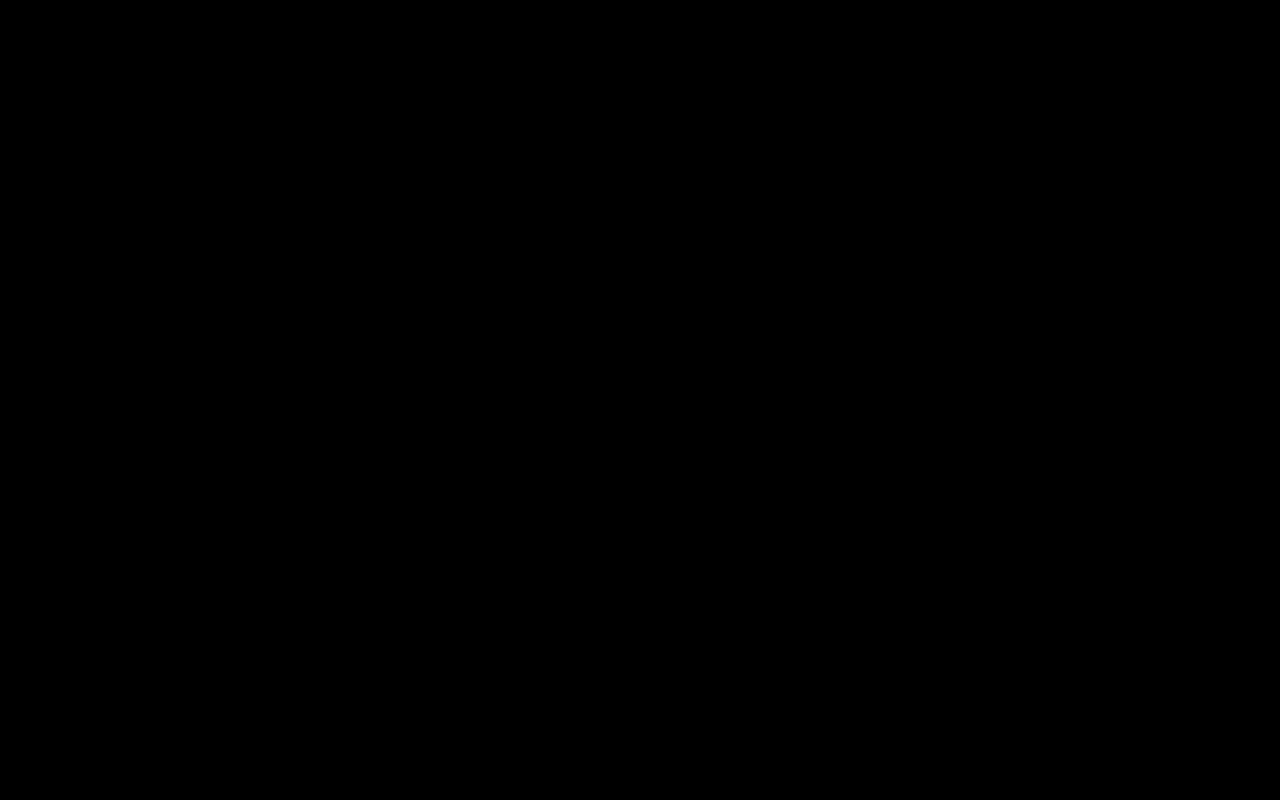
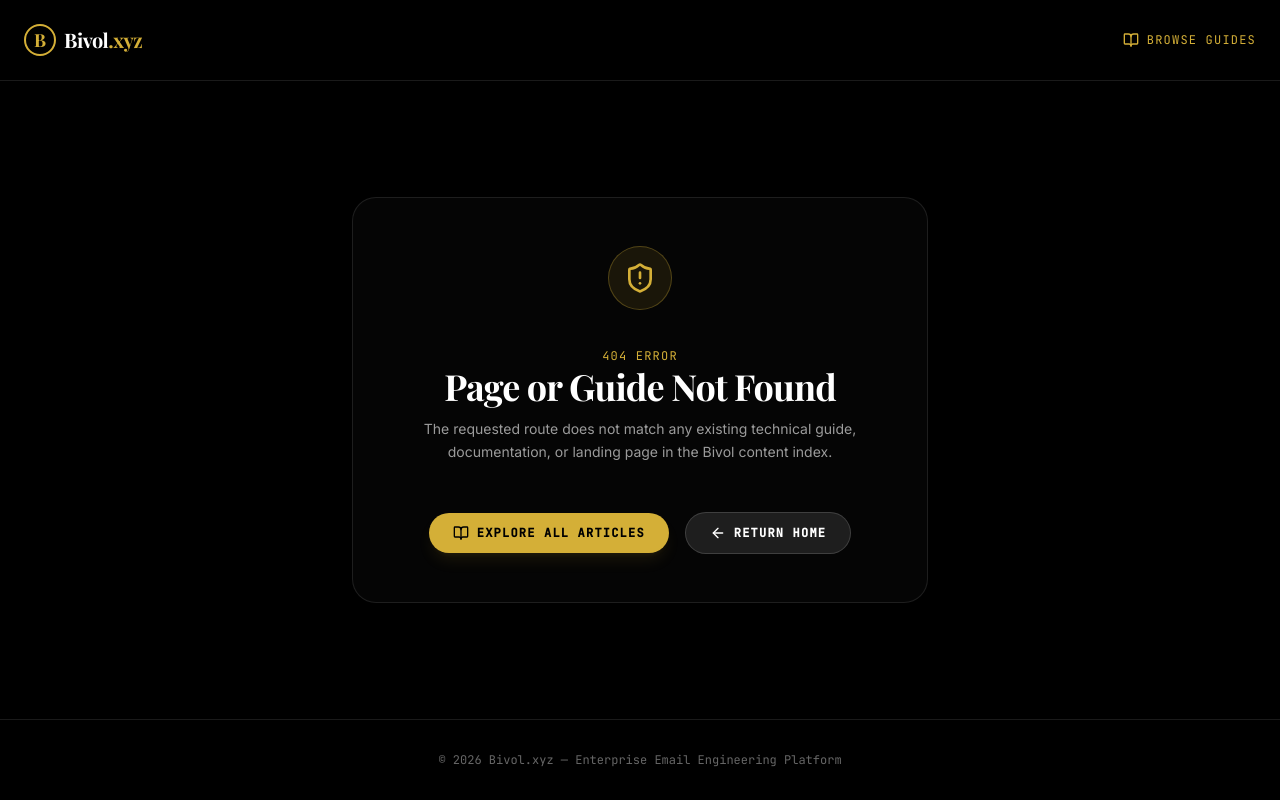
Before and after one commit to winnerinfowinner-lab/bivol, a React (Vite) app: page /1/1 in a window 1280 px wide. Before the commit this address had no page. Built offline with nearby package versions, Linux system fonts and the light colour scheme; a web font is replaced by a local one.

Commit message:
Add files via upload

```diff
--- a/public/content-manifest.json
+++ b/public/content-manifest.json
@@ -1,5 +1,5 @@
 {
-  "generatedAt": "2026-08-02T08:29:49.089Z",
+  "generatedAt": "2026-08-04T05:00:12.828Z",
   "totalArticles": 12,
   "articles": [
     {
--- a/src/App.tsx
+++ b/src/App.tsx
@@ -15,6 +15,7 @@ import CatchAllEmailGuide from './components/CatchAllEmailGuide';
 import BivolVsAutomatedTools from './components/BivolVsAutomatedTools';
 import ArticlePage from './components/ArticlePage';
 import ArticlesIndex from './components/ArticlesIndex';
+import NotFoundPage from './components/NotFoundPage';
 import {
   ShieldCheck,
   Users,
@@ -574,6 +575,7 @@ export default function App() {
           />
           <Route path="/articles" element={<ArticlesIndex />} />
           <Route path="/:lang/:category/:slug" element={<ArticlePage />} />
+          <Route path="/:lang/:category" element={<NotFoundPage />} />
           <Route path="/blog/:slug" element={<ArticlePage />} />
           <Route path="/faq" element={<FAQ />} />
           <Route path="/email-verification-guide" element={<EmailVerificationGuide />} />
@@ -582,6 +584,7 @@ export default function App() {
           <Route path="/privacy" element={<Privacy />} />
           <Route path="/terms" element={<Terms />} />
           <Route path="/disclaimer" element={<Disclaimer />} />
+          <Route path="*" element={<NotFoundPage />} />
         </Routes>
       </div>
     </Router>
--- /dev/null
+++ b/src/components/NotFoundPage.tsx
@@ -0,0 +1,73 @@
+import React from 'react';
+import { Link } from 'react-router-dom';
+import { ArrowLeft, BookOpen, Search, ShieldAlert } from 'lucide-react';
+
+export const NotFoundPage: React.FC = () => {
+  return (
+    <div className="min-h-screen bg-black text-white font-sans flex flex-col selection:bg-gold selection:text-black">
+      {/* Header */}
+      <header className="border-b border-white/10 bg-black/80 backdrop-blur-xl">
+        <div className="max-w-7xl mx-auto px-6 h-20 flex items-center justify-between">
+          <Link to="/" className="flex items-center gap-2">
+            <div className="w-8 h-8 rounded-full border-2 border-gold flex items-center justify-center font-serif font-bold text-gold text-lg">
+              B
+            </div>
+            <span className="font-serif font-bold text-xl tracking-tight text-white hover:text-gold transition-colors">
+              Bivol<span className="text-gold">.xyz</span>
+            </span>
+          </Link>
+          <Link
+            to="/articles"
+            className="text-xs font-mono uppercase tracking-widest text-gold hover:text-white transition-colors flex items-center gap-2"
+          >
+            <BookOpen className="w-4 h-4" />
+            <span>Browse Guides</span>
+          </Link>
+        </div>
+      </header>
+
+      {/* 404 Content */}
+      <main className="flex-1 flex items-center justify-center px-6 py-20">
+        <div className="max-w-xl w-full text-center space-y-8 p-8 md:p-12 border border-white/10 bg-white/[0.02] rounded-3xl backdrop-blur-sm">
+          <div className="w-16 h-16 mx-auto rounded-full bg-gold/10 border border-gold/30 flex items-center justify-center text-gold">
+            <ShieldAlert className="w-8 h-8" />
+          </div>
+
+          <div className="space-y-3">
+            <span className="text-xs font-mono uppercase tracking-widest text-gold">404 Error</span>
+            <h1 className="text-3xl md:text-4xl font-serif font-bold text-white tracking-tight">
+              Page or Guide Not Found
+            </h1>
+            <p className="text-white/60 text-sm leading-relaxed max-w-md mx-auto">
+              The requested route does not match any existing technical guide, documentation, or landing page in the Bivol content index.
+            </p>
+          </div>
+
+          <div className="pt-4 flex flex-col sm:flex-row items-center justify-center gap-4">
+            <Link
+              to="/articles"
+              className="w-full sm:w-auto px-6 py-3 bg-gold text-black font-mono font-bold text-xs uppercase tracking-widest rounded-full hover:bg-white transition-all shadow-lg shadow-gold/10 flex items-center justify-center gap-2"
+            >
+              <BookOpen className="w-4 h-4" />
+              <span>Explore All Articles</span>
+            </Link>
+            <Link
+              to="/"
+              className="w-full sm:w-auto px-6 py-3 bg-white/10 border border-white/15 text-white font-mono font-bold text-xs uppercase tracking-widest rounded-full hover:bg-white/20 transition-all flex items-center justify-center gap-2"
+            >
+              <ArrowLeft className="w-4 h-4" />
+              <span>Return Home</span>
+            </Link>
+          </div>
+        </div>
+      </main>
+
+      {/* Footer */}
+      <footer className="py-8 border-t border-white/10 text-center text-xs text-white/40 font-mono">
+        <p>© 2026 Bivol.xyz — Enterprise Email Engineering Platform</p>
+      </footer>
+    </div>
+  );
+};
+
+export default NotFoundPage;
```
